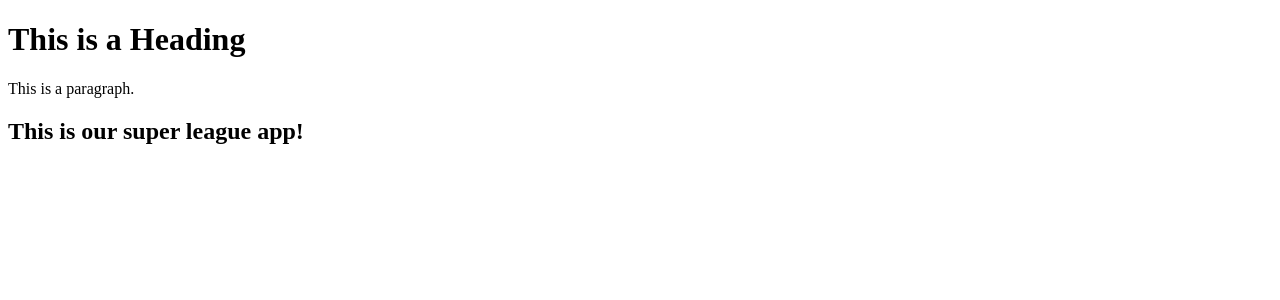
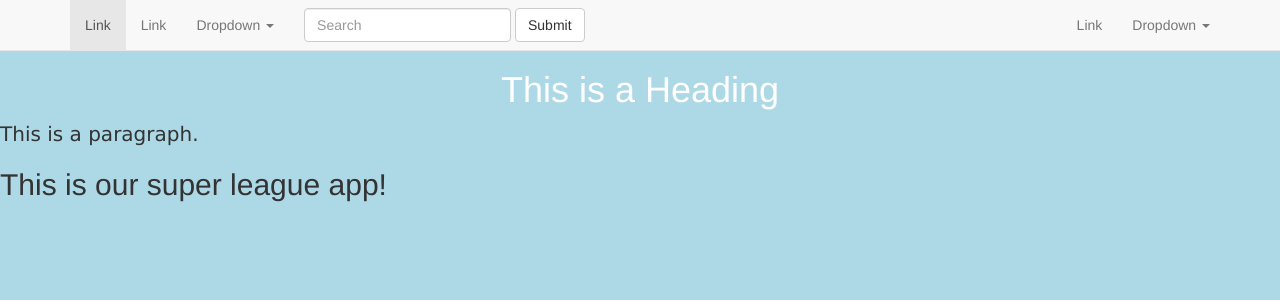
Before and after one commit to belleandindygames/league, a Django app: template league/champ_chooser/templates/matt_splash.html in a window 1280 px wide. Shown: the top 300 px of the page. Run offline with Django 3.2, Linux system fonts and the light colour scheme; the template is opened without the code that fills it, so the values that code supplies are empty; parts of the project's set-up code (start-up, migrations or seed data) failed here and were passed over; some libraries are stand-ins or nearby versions.

Commit message:
Loaded bootstrap into example files

```diff
--- a/league/champ_chooser/templates/style.css
+++ b/league/champ_chooser/templates/css/style.css
@@ -11,3 +11,6 @@ p {
     font-family: verdana;
     font-size: 20px;
 }
+.top-pad{
+    padding-top: 50px;
+}
--- a/league/champ_chooser/templates/matt_splash.html
+++ b/league/champ_chooser/templates/matt_splash.html
@@ -1,14 +1,60 @@
 <!DOCTYPE html>
 <html>
     <head>
-<link rel="stylesheet" type=“text/css” href=“./style.css”/>
+        <link rel="stylesheet" href="https://maxcdn.bootstrapcdn.com/bootstrap/3.3.7/css/bootstrap.min.css" integrity="sha384-BVYiiSIFeK1dGmJRAkycuHAHRg32OmUcww7on3RYdg4Va+PmSTsz/K68vbdEjh4u" crossorigin="anonymous">
+        <link rel="stylesheet" type="text/css" href="css/style.css">
+        <script src="https://ajax.googleapis.com/ajax/libs/jquery/1.12.4/jquery.min.js"></script>
+        <script src="https://maxcdn.bootstrapcdn.com/bootstrap/3.3.7/js/bootstrap.min.js" integrity="sha384-Tc5IQib027qvyjSMfHjOMaLkfuWVxZxUPnCJA7l2mCWNIpG9mGCD8wGNIcPD7Txa" crossorigin="anonymous"></script>
         <title>Page Title</title>
     </head>
     <body>
-
+        <nav class="navbar navbar-default navbar-fixed-top">
+            <div class="container">
+             <div class="collapse navbar-collapse" id="bs-example-navbar-collapse-1">
+                  <ul class="nav navbar-nav">
+                    <li class="active"><a href="#">Link <span class="sr-only">(current)</span></a></li>
+                    <li><a href="#">Link</a></li>
+                    <li class="dropdown">
+                      <a href="#" class="dropdown-toggle" data-toggle="dropdown" role="button" aria-haspopup="true" aria-expanded="false">Dropdown <span class="caret"></span></a>
+                      <ul class="dropdown-menu">
+                        <li><a href="#">Action</a></li>
+                        <li><a href="#">Another action</a></li>
+                        <li><a href="#">Something else here</a></li>
+                        <li role="separator" class="divider"></li>
+                        <li><a href="#">Separated link</a></li>
+                        <li role="separator" class="divider"></li>
+                        <li><a href="#">One more separated link</a></li>
+                      </ul>
+                    </li>
+                  </ul>
+                  <form class="navbar-form navbar-left">
+                    <div class="form-group">
+                      <input type="text" class="form-control" placeholder="Search">
+                    </div>
+                    <button type="submit" class="btn btn-default">Submit</button>
+                  </form>
+                  <ul class="nav navbar-nav navbar-right">
+                    <li><a href="#">Link</a></li>
+                    <li class="dropdown">
+                      <a href="#" class="dropdown-toggle" data-toggle="dropdown" role="button" aria-haspopup="true" aria-expanded="false">Dropdown <span class="caret"></span></a>
+                      <ul class="dropdown-menu">
+                        <li><a href="#">Action</a></li>
+                        <li><a href="#">Another action</a></li>
+                        <li><a href="#">Something else here</a></li>
+                        <li role="separator" class="divider"></li>
+                        <li><a href="#">Separated link</a></li>
+                      </ul>
+                    </li>
+                  </ul>
+                </div>
+            </div>
+        </nav>
+        <div class="top-pad">
             <h1>This is a Heading</h1>
             <p>This is a paragraph.</p>
-<h2>This is our super league app!<h2>
+            <h2>This is our super league app!</h2>
+        </div>
+
 
     </body>
 </html>
```
Lines whose indentation alone changed are shown as unchanged.
